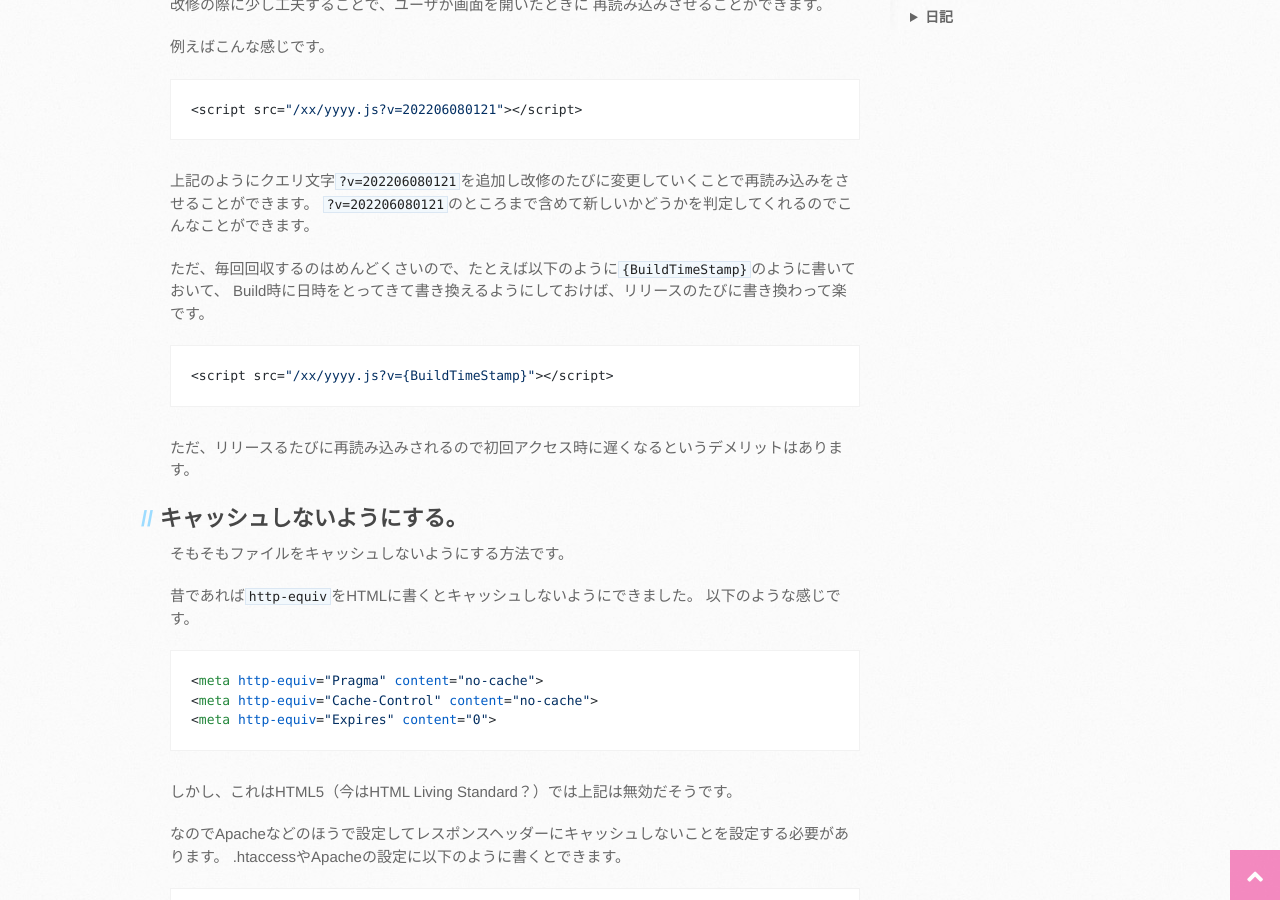
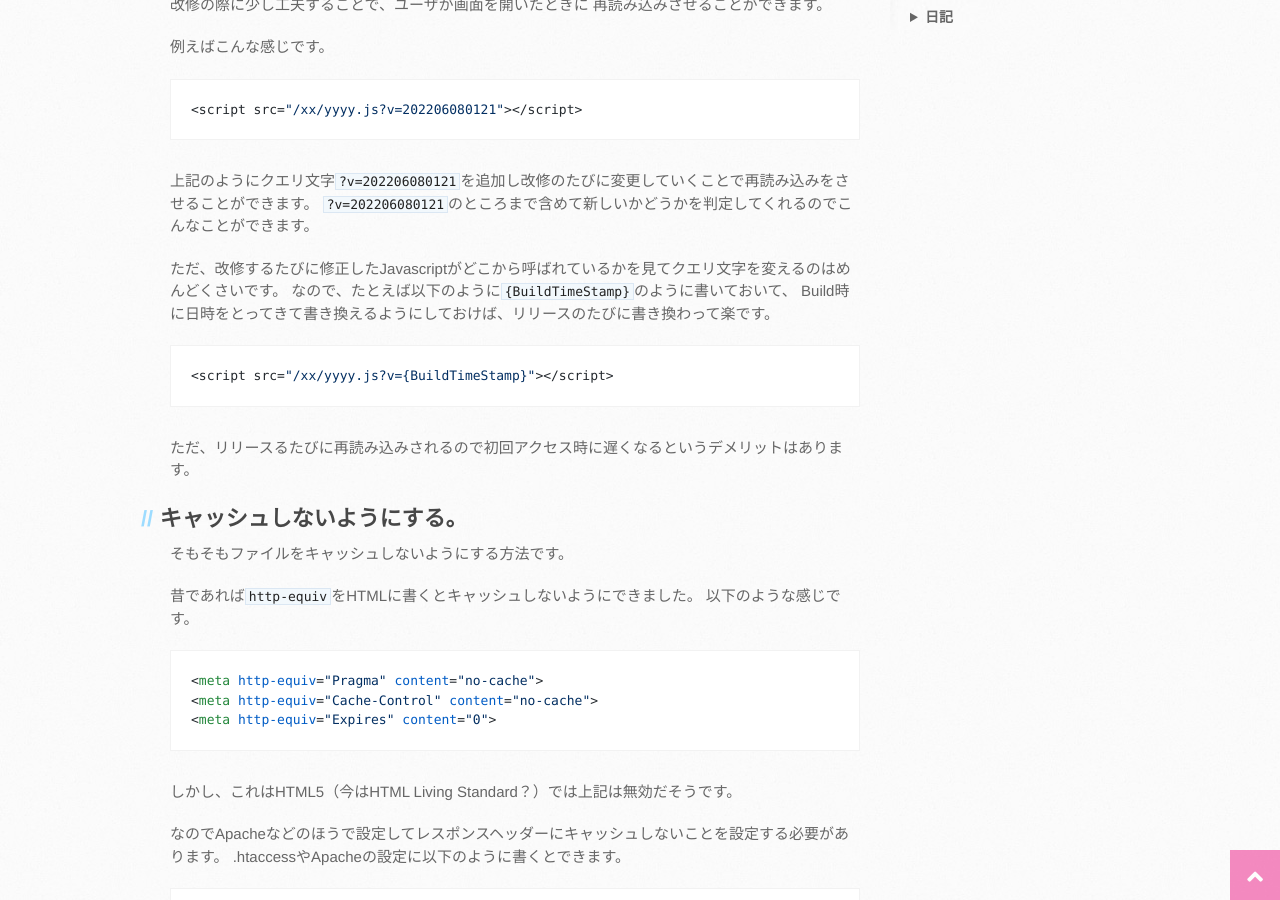
Before and after one commit to mtaketani113/mtaketani113.github.io, a Jekyll site: the page built from it/javascript/javascriptCacheCancel.md, in a window 1280 px wide and 900 px high, scrolled down 744 px. Built offline with Jekyll 4.4.1, drawn with Linux system fonts in a browser that asks for light colours; nearby versions of some CDN libraries; comment, search, counter and statistics services are not loaded; the repository's description, which GitHub fills in, is left out.

Commit message:
誤字修正

````diff
--- a/it/javascript/javascriptCacheCancel.md
+++ b/it/javascript/javascriptCacheCancel.md
@@ -38,7 +38,8 @@ JavaScriptやCSSなど改修した際にキャッシュが残ってしまいユ
 上記のようにクエリ文字`?v=202206080121`を追加し改修のたびに変更していくことで再読み込みをさせることができます。
 `?v=202206080121`のところまで含めて新しいかどうかを判定してくれるのでこんなことができます。
 
-ただ、毎回回収するのはめんどくさいので、たとえば以下のように`{BuildTimeStamp}`のように書いておいて、
+ただ、改修するたびに修正したJavascriptがどこから呼ばれているかを見てクエリ文字を変えるのはめんどくさいです。
+なので、たとえば以下のように`{BuildTimeStamp}`のように書いておいて、
 Build時に日時をとってきて書き換えるようにしておけば、リリースのたびに書き換わって楽です。
 
 ```JavaScript
````
